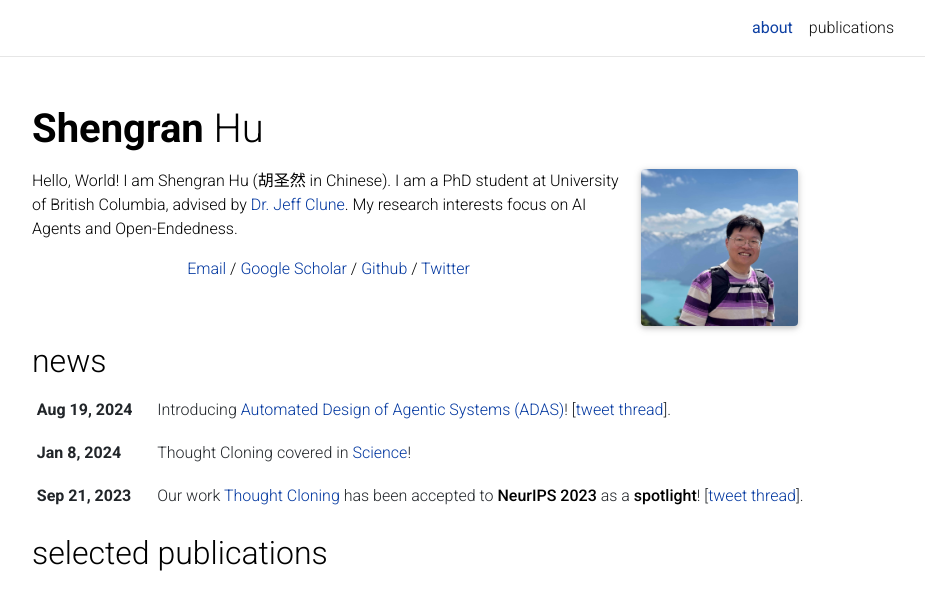
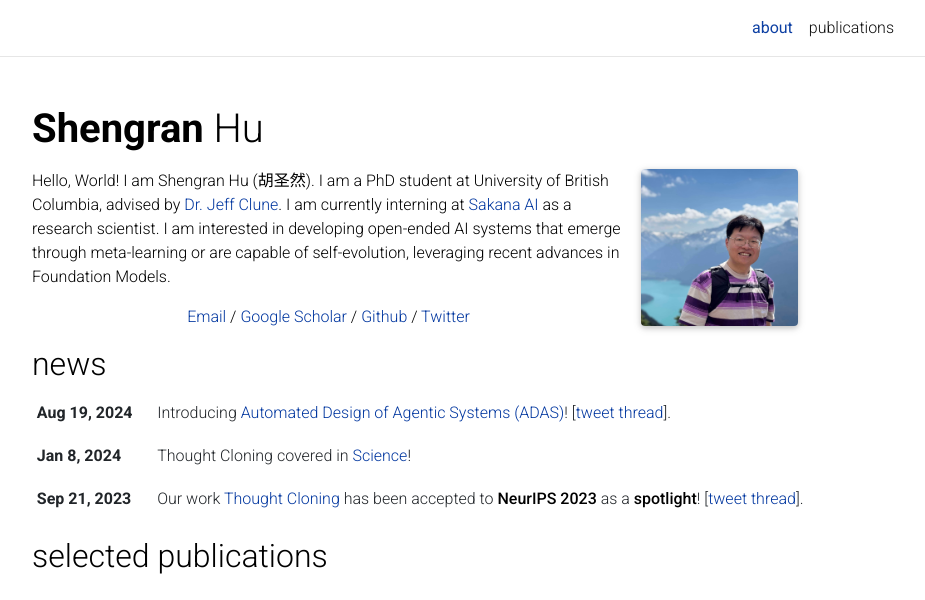
Before and after one commit to ShengranHu/shengranhu.github.io, a Jekyll site: the page built from _pages/about.md, in a window 1280 px wide, cut to the strip 0-600 px from the top of the page. Shown: the whole strip, without its empty margins (173-1098 px from the left). Built offline with Jekyll 4.4.1, drawn with Linux system fonts in a browser that asks for light colours; full-size pictures stand in for the smaller copies a plugin makes; comment, search, counter and statistics services are not loaded; a style sheet for code colours, icons or effects is not loaded.

Commit message:
Update about.md

```diff
--- a/_pages/about.md
+++ b/_pages/about.md
@@ -17,7 +17,7 @@ selected_papers: true # includes a list of papers marked as "selected={true}"
 social: true  # includes social icons at the bottom of the page
 ---
 
-Hello, World! I am Shengran Hu (胡圣然 in Chinese). I am a PhD student at University of British Columbia, advised by <a href="http://jeffclune.com/">Dr. Jeff Clune</a>. My research interests focus on AI Agents and Open-Endedness.
+Hello, World! I am Shengran Hu (胡圣然). I am a PhD student at University of British Columbia, advised by <a href="http://jeffclune.com/">Dr. Jeff Clune</a>. I am currently interning at <a href="https://sakana.ai/">Sakana AI</a> as a research scientist. I am interested in developing open-ended AI systems that emerge through meta-learning or are capable of self-evolution, leveraging recent advances in Foundation Models.
 
 <p style="text-align:center">
                 <a href="mailto:hu.shengran@outlook.com">Email</a> /
```
